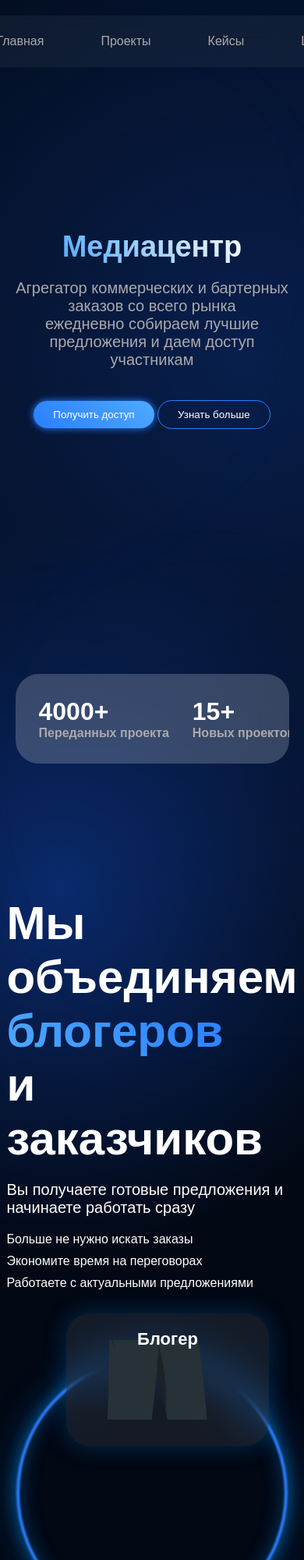
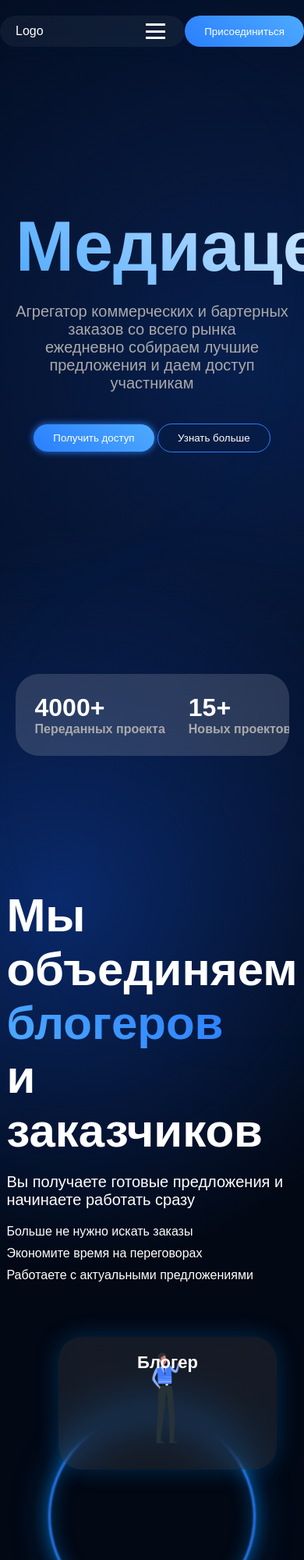
Before and after one commit to cppusman/mediacenteragenstvo, a plain HTML site: page index.html in a window 390 px wide. Shown: the top 2000 px of the page at 78% size. Drawn offline with Linux system fonts and the light colour scheme.

Commit message:
Add files via upload

```diff
--- a/script.js
+++ b/script.js
@@ -35,13 +35,22 @@ document.addEventListener('DOMContentLoaded', () => {
     if (burger && nav) {
         burger.addEventListener('click', (e) => {
             e.stopPropagation();
+            burger.classList.toggle('open');
             nav.classList.toggle('active');
-            console.log('Клик по бургеру');
         });
 
-        // Закрываем при клике на любую ссылку в меню
         document.querySelectorAll('.menu a').forEach(link => {
-            link.addEventListener('click', () => nav.classList.remove('active'));
+            link.addEventListener('click', () => {
+                nav.classList.remove('active');
+                burger.classList.remove('open');
+            });
+        });
+
+        document.addEventListener('click', (e) => {
+            if (nav.classList.contains('active') && !nav.contains(e.target)) {
+                nav.classList.remove('active');
+                burger.classList.remove('open');
+            }
         });
     }
 });
--- a/style.css
+++ b/style.css
@@ -386,46 +386,82 @@ body::after {
    ================== АДАПТИВ НА ТЕЛЕФОН ==================
    ======================================================== */
 @media (max-width: 768px) {
-    /* Фикс заголовка, чтобы не ломал ширину */
-    .hero h1 {
-        font-size: 38px !important;
+    /* Навигация и скрытие лишнего */
+    .nav {
+        display: flex !important;
+        justify-content: space-between !important;
+        align-items: center !important;
+        padding: 10px 20px !important;
+        position: relative !important;
+        width: 100% !important;
+        box-sizing: border-box !important;
+    }
+    .nav > a:not(.btn):not(.logo a), .nav ul {
+        display: none !important;
+    }
+    .nav .btn.join {
+        display: block !important;
+        margin-right: 15px !important;
     }
 
-    /* БУРГЕР: Теперь он точно будет виден */
+    /* Бургер */
     #burger-menu {
         display: flex !important;
-        flex-direction: column;
-        justify-content: space-between;
-        width: 30px;
-        height: 22px;
-        z-index: 2000;
-        cursor: pointer;
-    }
-    #burger-menu span {
-        height: 3px;
-        width: 100%;
-        background-color: #fff !important;
-        border-radius: 2px;
+        flex-direction: column !important;
+        justify-content: space-between !important;
+        width: 30px !important;
+        height: 20px !important;
+        z-index: 2000 !important;
+        cursor: pointer !important;
     }
 
-    /* СТАТИСТИКА: Теперь она листается */
+    /* Выпадающее меню */
+    .menu {
+        position: absolute !important;
+        top: 100% !important;
+        left: 0 !important;
+        width: 100% !important;
+        background: rgba(0, 0, 0, 0.98) !important;
+        flex-direction: column !important;
+        padding: 20px 0 !important;
+        visibility: hidden;
+        opacity: 0;
+        transition: 0.3s ease;
+        z-index: 1500 !important;
+        display: flex !important;
+    }
+    .nav.active .menu {
+        visibility: visible;
+        opacity: 1;
+    }
+    .menu a {
+        display: block !important;
+        color: #fff !important;
+        padding: 15px !important;
+        text-align: center !important;
+        font-size: 20px !important;
+    }
+
+    /* Статистика */
     .stats {
         display: flex !important;
         flex-direction: row !important;
-        overflow-x: auto !important; /* Скролл пальцем */
+        overflow-x: auto !important;
+        white-space: nowrap !important;
         gap: 30px !important;
-        padding: 30px !important;
-        background: rgba(255, 255, 255, 0.2) !important; /* Стекло белее */
+        padding: 25px !important;
         width: 90% !important;
         margin: 20px auto !important;
-        white-space: nowrap !important;
+        background: rgba(255, 255, 255, 0.15) !important;
+        -webkit-overflow-scrolling: touch;
     }
-    .stats div { flex: 0 0 auto !important; }
+    .stats div {
+        flex: 0 0 auto !important;
+    }
 
-    /* КАРТОЧКИ: Текст сверху, карточки СТОЛБИКОМ */
+    /* Карточки */
     .about {
         flex-direction: column !important;
-        align-items: center !important;
         gap: 40px !important;
     }
     .cards {
@@ -434,36 +470,37 @@ body::after {
         align-items: center !important;
         gap: 80px !important;
         position: relative !important;
-        width: 100% !important;
+        margin-top: 40px !important;
     }
     .card {
+        width: 280px !important;
+        height: auto !important;
+        padding: 30px 20px !important;
         position: relative !important;
-        width: 260px !important;
-        height: 380px !important;
-        padding: 0 !important; /* Убираем падинги, чтобы картинка была на всю ширину */
-        overflow: hidden;
-        z-index: 2;
+        z-index: 2 !important;
     }
 
-    /* КАРТИНКИ: На всю карточку */
+    /* Изображения в карточках */
     .card img {
-        width: 100% !important;   /* На всю ширину */
-        height: 60% !important;    /* Занимает больше половины высоты */
-        object-fit: cover !important; /* Не растягивается, а заполняет */
+        width: 120px !important;
+        height: 120px !important;
+        object-fit: contain !important;
+        margin: 0 auto 15px auto !important;
+        display: block !important;
         position: static !important;
         transform: none !important;
     }
 
-    /* КРУГ: Соединяет вертикальный столбик */
+    /* Круг */
     .cards::before {
         content: "" !important;
         position: absolute !important;
         top: 50% !important;
         left: 50% !important;
         transform: translate(-50%, -50%) !important;
-        width: 340px !important;
-        height: 340px !important;
-        border: 4px solid #2a7fff !important;
+        width: 260px !important;
+        height: 260px !important;
+        border: 3px solid #2a7fff !important;
         border-radius: 50% !important;
         z-index: 1 !important;
     }
```
